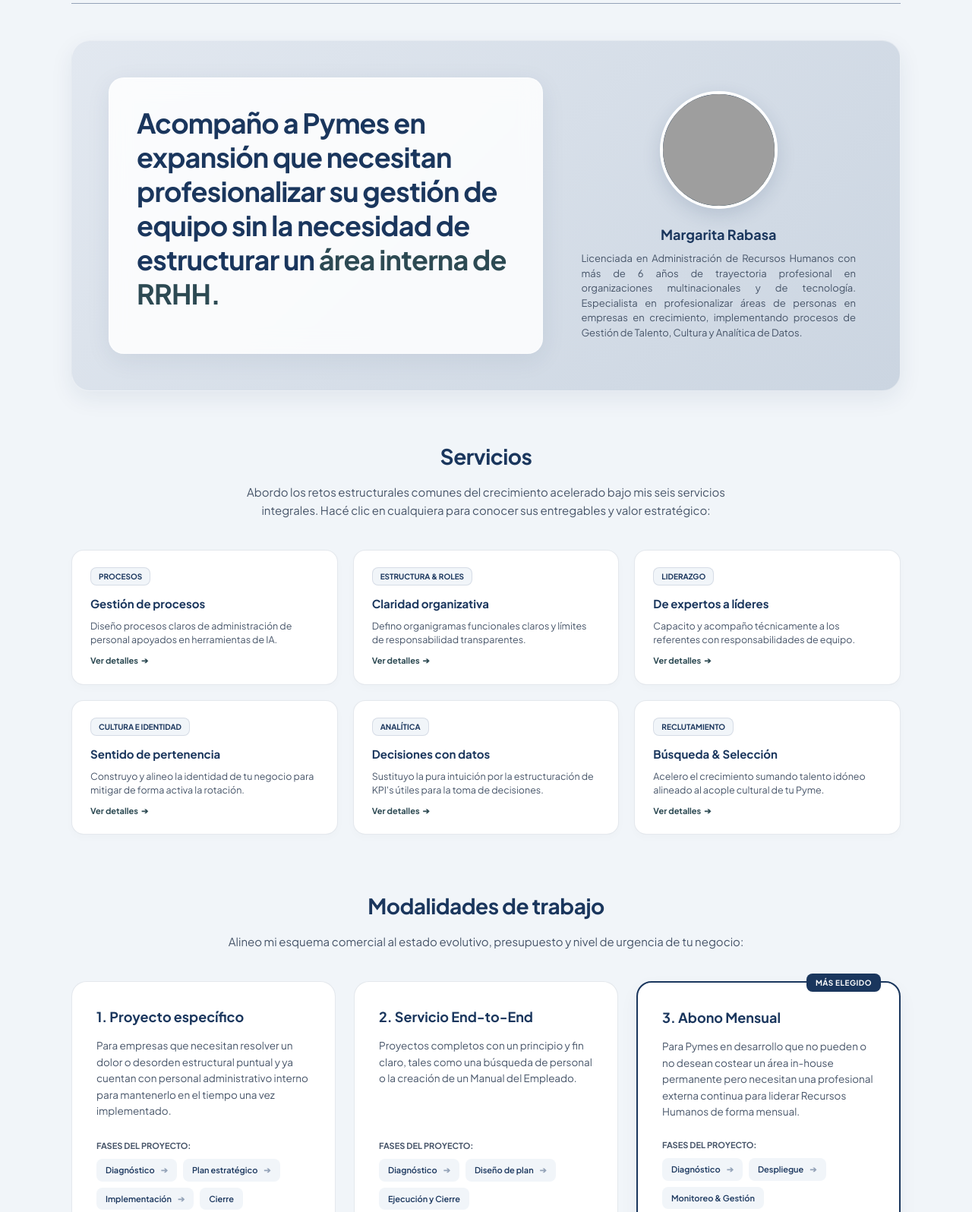
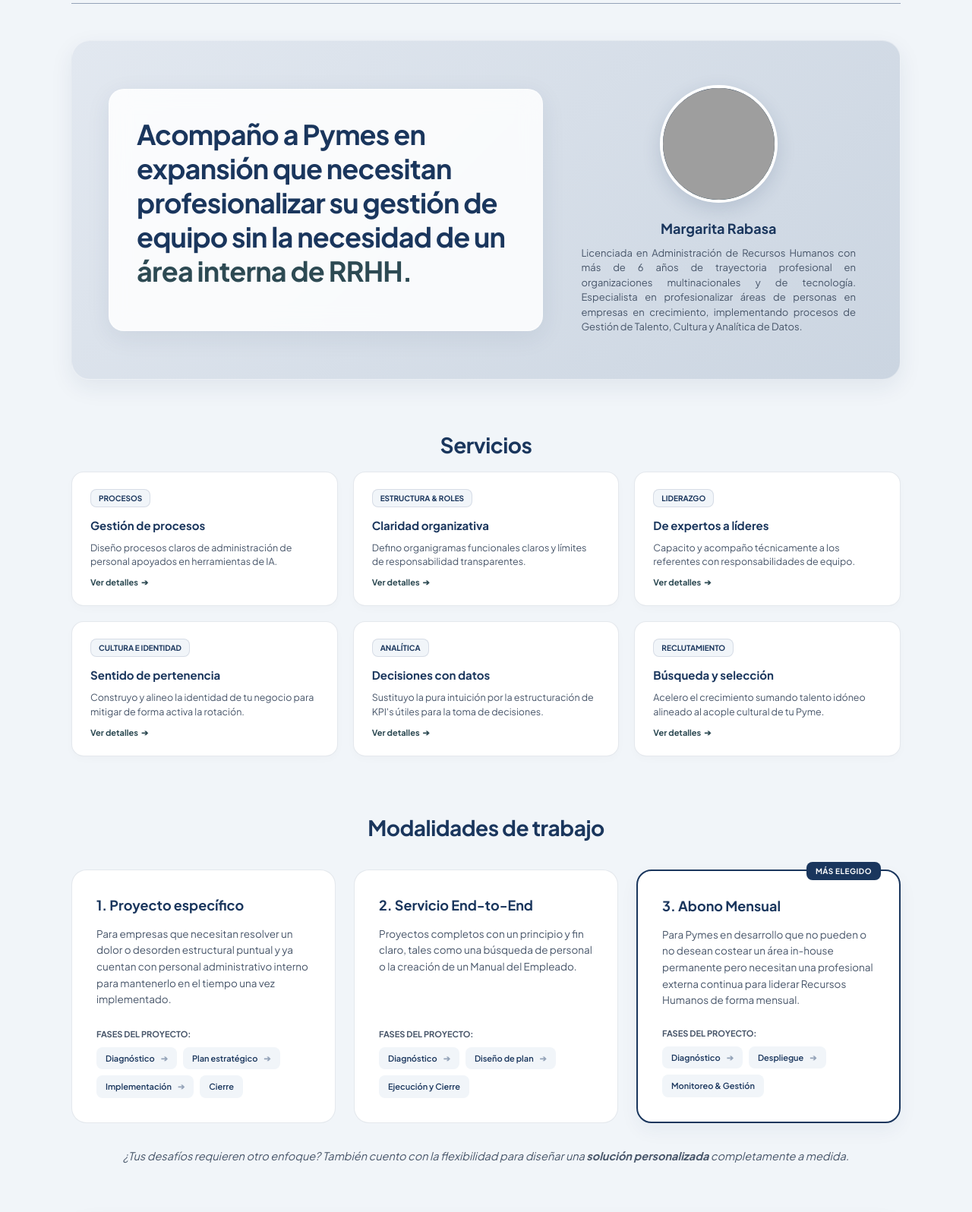
Before and after one commit to rabasamargarita-ui/rrhh, a plain HTML site: page index.html in a window 1280 px wide. Shown: the part 100-1696 px from the top of the page at 76% size. Drawn offline with Linux system fonts and the light colour scheme; grey boxes are pictures that could not be loaded.

Commit message:
Update index.html

```diff
--- a/index.html
+++ b/index.html
@@ -651,7 +651,7 @@
     <!-- SECCIÓN HERO -->
     <section class="hero-section">
       <div class="hero-glass-card hero-content">
-        <h1>Acompaño a Pymes en expansión que necesitan profesionalizar su gestión de equipo sin la necesidad de estructurar un <span>área interna de RRHH.</span></h1>
+        <h1>Acompaño a Pymes en expansión que necesitan profesionalizar su gestión de equipo sin la necesidad de un <span>área interna de RRHH.</span></h1>
       </div>
 
       <div class="speaker-container">
@@ -675,8 +675,7 @@
     <!-- SECCIÓN: SERVICIOS CON DESPLEGABLE DIRECTAMENTE BAJO LA TARJETA -->
     <section style="margin-bottom: 64px;">
       <h2 class="section-title">Servicios</h2>
-      <p class="section-subtitle">Abordo los retos estructurales comunes del crecimiento acelerado bajo mis seis servicios integrales. Hacé clic en cualquiera para conocer sus entregables y valor estratégico:</p>
-
+    </p>
       <div class="services-wrapper">
         <div class="pillars-grid" id="servicesGrid">
 
@@ -717,7 +716,7 @@
 
           <div class="pillar-card" data-key="reclutamiento" onclick="handleCardClick('reclutamiento', this)">
             <div class="pillar-badge">Reclutamiento</div>
-            <h3>Búsqueda & Selección</h3>
+            <h3>Búsqueda y selección</h3>
             <p>Acelero el crecimiento sumando talento idóneo alineado al acople cultural de tu Pyme.</p>
             <div class="pillar-action">Ver detalles <span>➔</span></div>
           </div>
@@ -745,7 +744,7 @@
     <!-- SECCIÓN: MODALIDADES CON PIE ALINEADO -->
     <section class="proposals-section">
       <h2 class="section-title">Modalidades de trabajo</h2>
-      <p class="section-subtitle">Alineo mi esquema comercial al estado evolutivo, presupuesto y nivel de urgencia de tu negocio:</p>
+      </p>
 
       <div class="proposals-grid">
 
@@ -796,7 +795,7 @@
 
       <!-- Leyenda ad-hoc simplificada sin "de tu organización" -->
       <p style="text-align: center; margin-top: 32px; font-size: 14.5px; color: var(--neutral-muted); font-style: italic;">
-        * ¿Tus desafíos requieren otro enfoque? También cuento con la flexibilidad para diseñar una <strong>solución personalizada ad-hoc</strong> completamente a medida.
+        ¿Tus desafíos requieren otro enfoque? También cuento con la flexibilidad para diseñar una <strong>solución personalizada</strong> completamente a medida.
       </p>
     </section>
 
```
